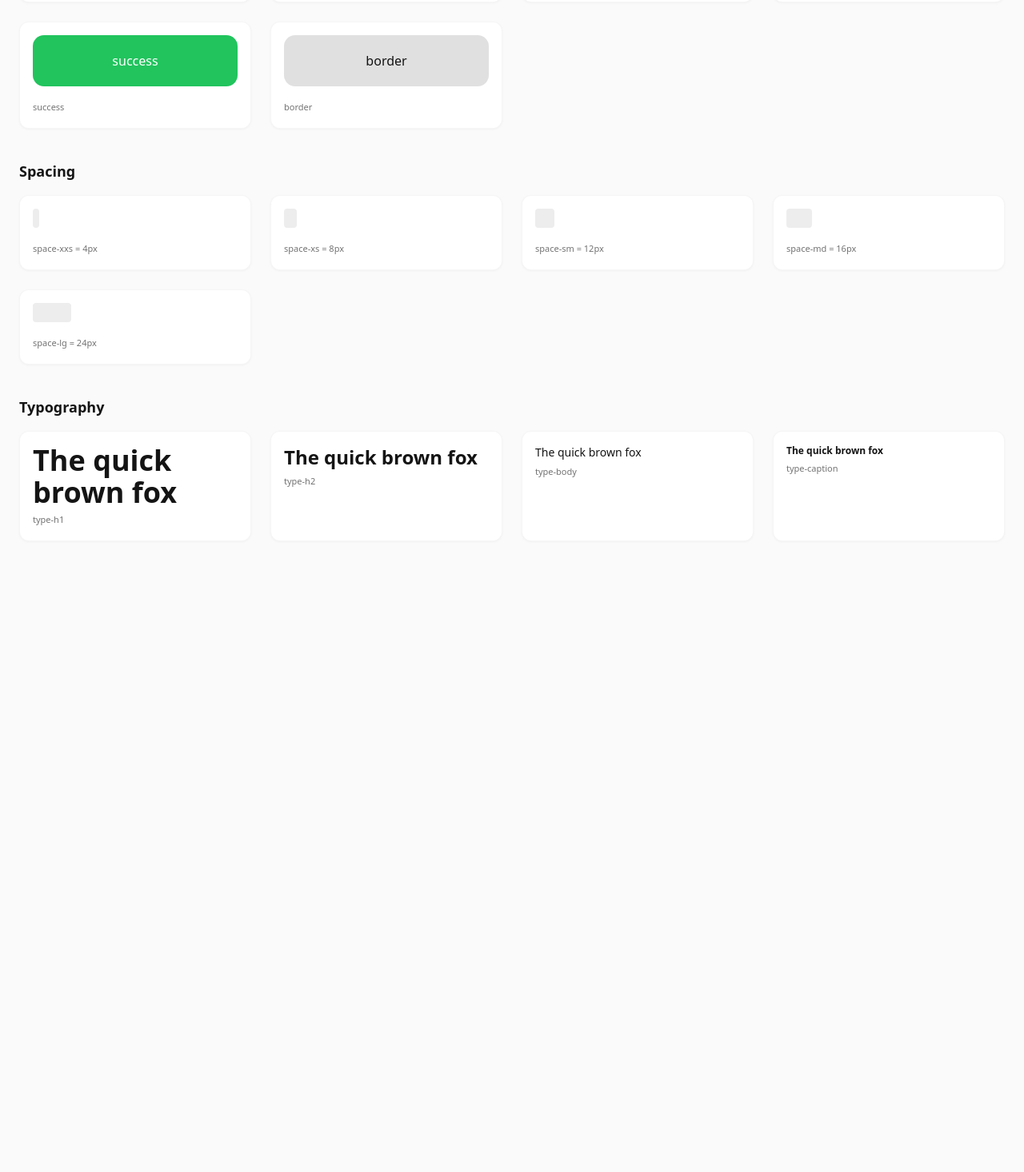
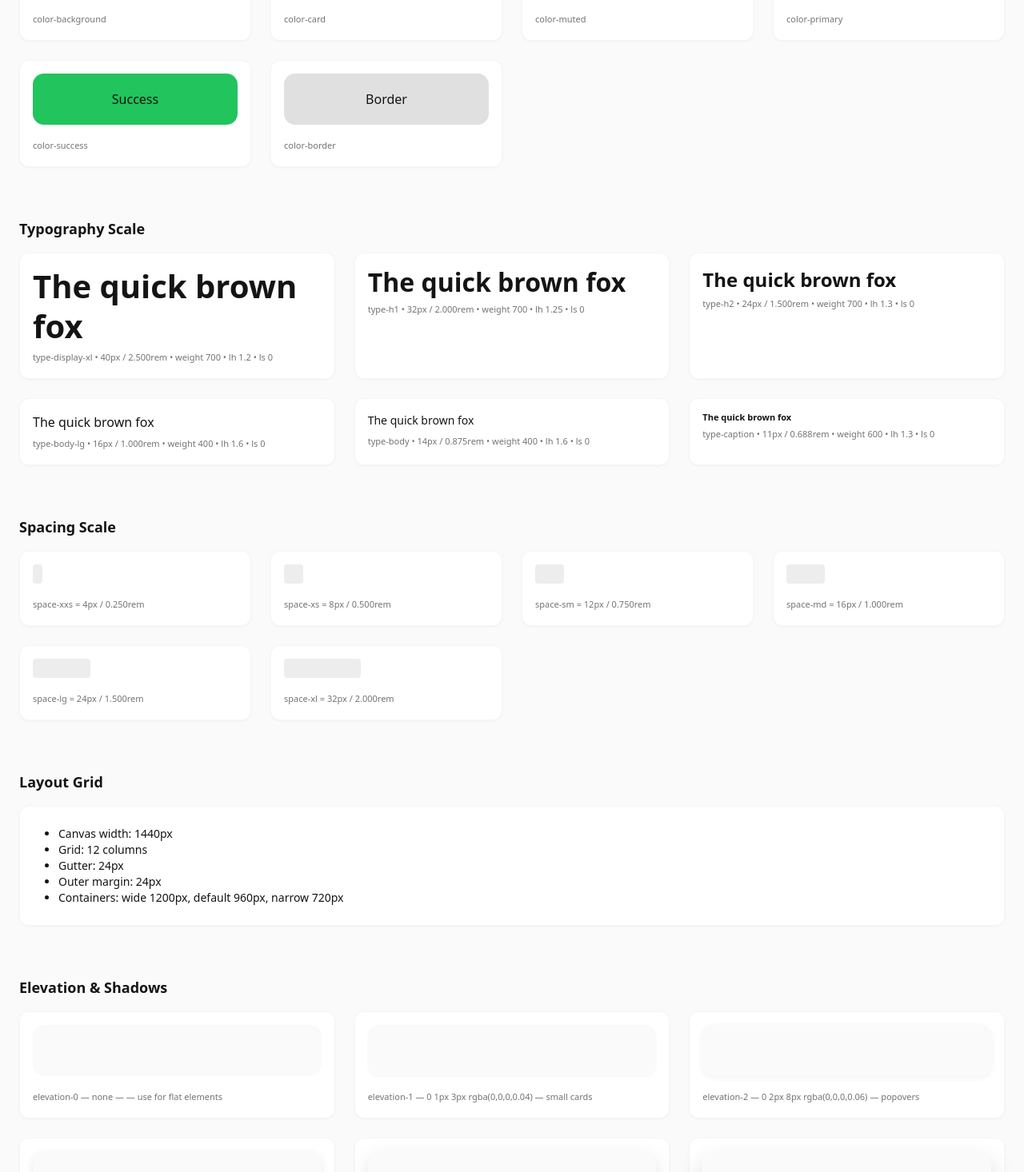
Before and after one commit to Orion-Blue/brutal-indian-palette, a React (Vite) app: page /design-system/tokens in a window 1280 px wide. Shown: the part 284-1750 px from the top of the page at 80% size. Before the commit the page ends 993 px from the top, so only its background shows below. Built offline with nearby package versions, Linux system fonts and the light colour scheme; the HTML template or start-up script is replaced by a standard one.

Commit message:
Replace DesignTokens with expanded sections and manifest link
cgen-ae30aac598d04889a8f0ca648ecc55a8

```diff
--- a/src/pages/DesignTokens.tsx
+++ b/src/pages/DesignTokens.tsx
@@ -2,63 +2,102 @@ import React from 'react';
 import { Text } from '@/components/atoms/Text';
 
 const colorTokens = [
-  ['background','bg-background','text-foreground'],
-  ['card','bg-card','text-card-foreground'],
-  ['muted','bg-muted','text-foreground'],
-  ['primary','bg-primary','text-primary-foreground'],
-  ['success','bg-[hsl(var(--success))]','text-white'],
-  ['border','bg-[hsl(var(--border))]','text-foreground'],
+  { key: 'color-background', classBg: 'bg-background', sample: 'Background' },
+  { key: 'color-card', classBg: 'bg-card', sample: 'Card' },
+  { key: 'color-muted', classBg: 'bg-muted', sample: 'Muted' },
+  { key: 'color-primary', classBg: 'bg-primary', sample: 'Primary' },
+  { key: 'color-success', classBg: 'bg-[hsl(var(--success))]', sample: 'Success' },
+  { key: 'color-border', classBg: 'bg-[hsl(var(--border))]', sample: 'Border' },
 ];
 
 const spacing = [
-  ['space-xxs',4],['space-xs',8],['space-sm',12],['space-md',16],['space-lg',24]
+  ['space-xxs',4],['space-xs',8],['space-sm',12],['space-md',16],['space-lg',24],['space-xl',32]
 ];
 
-const typeTokens = [
-  ['type-h1','text-4xl font-bold'],
-  ['type-h2','text-2xl font-bold'],
-  ['type-body','text-sm'],
-  ['type-caption','text-xs font-semibold'],
+const typeScale = [
+  { key: 'type-display-xl', style: 'text-[40px] leading-tight font-bold', px: 40, weight: 700, lh: 1.2, ls: 0 },
+  { key: 'type-h1', style: 'text-[32px] leading-tight font-bold', px: 32, weight: 700, lh: 1.25, ls: 0 },
+  { key: 'type-h2', style: 'text-2xl leading-snug font-bold', px: 24, weight: 700, lh: 1.3, ls: 0 },
+  { key: 'type-body-lg', style: 'text-base leading-relaxed', px: 16, weight: 400, lh: 1.6, ls: 0 },
+  { key: 'type-body', style: 'text-sm leading-relaxed', px: 14, weight: 400, lh: 1.6, ls: 0 },
+  { key: 'type-caption', style: 'text-[11px] leading-tight font-semibold', px: 11, weight: 600, lh: 1.3, ls: 0 },
+];
+
+const elevations = [
+  ['elevation-0','none','— use for flat elements'],
+  ['elevation-1','0 1px 3px rgba(0,0,0,0.04)','small cards'],
+  ['elevation-2','0 2px 8px rgba(0,0,0,0.06)','popovers'],
+  ['elevation-3','0 4px 12px rgba(0,0,0,0.08)','cards'],
+  ['elevation-4','0 8px 24px rgba(0,0,0,0.10)','drawers'],
+  ['elevation-5','0 16px 32px rgba(0,0,0,0.16)','modals'],
 ];
 
 export default function DesignTokens(){
   return (
-    <div className="mx-auto max-w-[1440px] px-6 py-8 space-y-10">
+    <div className="mx-auto max-w-[1440px] px-6 py-8 space-y-16">
       <header>
         <h1 className="type-h1">Design Tokens</h1>
+        <a className="underline text-sm font-semibold" href="/design-tokens.manifest.json" download>Download design-tokens.manifest.json</a>
       </header>
 
-      <section>
+      <section id="colors">
         <Text variant="h3" weight="bold" className="block mb-4">Colors</Text>
         <div className="grid grid-cols-12 gap-6">
-          {colorTokens.map(([name,bg,txt]) => (
-            <div key={name as string} className="col-span-12 sm:col-span-6 lg:col-span-3 bg-card border border-border/30 rounded-xl p-4 shadow-sm">
-              <div className={`h-16 rounded-md ${bg as string} ${txt as string} flex items-center justify-center mb-3`}>{name as string}</div>
-              <Text variant="caption" className="text-muted-foreground">{name as string}</Text>
+          {colorTokens.map(({key,classBg,sample}) => (
+            <div key={key} className="col-span-12 sm:col-span-6 lg:col-span-3 bg-card border border-border/30 rounded-xl p-4 shadow-sm">
+              <div className={`h-16 rounded-md ${classBg} text-foreground flex items-center justify-center mb-3`}>{sample}</div>
+              <Text variant="caption" className="text-muted-foreground">{key}</Text>
             </div>
           ))}
         </div>
       </section>
 
-      <section>
-        <Text variant="h3" weight="bold" className="block mb-4">Spacing</Text>
+      <section id="typography">
+        <Text variant="h3" weight="bold" className="block mb-4">Typography Scale</Text>
         <div className="grid grid-cols-12 gap-6">
-          {spacing.map(([name,val]) => (
-            <div key={name as string} className="col-span-12 sm:col-span-6 lg:col-span-3 bg-card border border-border/30 rounded-xl p-4 shadow-sm">
-              <div className="h-6 bg-muted rounded mb-3" style={{ width: `${val as number * 2}px` }} />
-              <Text variant="caption" className="text-muted-foreground">{name as string} = {val as number}px</Text>
+          {typeScale.map(t => (
+            <div key={t.key} className="col-span-12 sm:col-span-6 lg:col-span-4 bg-card border border-border/30 rounded-xl p-4 shadow-sm">
+              <div className={t.style}>The quick brown fox</div>
+              <Text variant="caption" className="text-muted-foreground">
+                {t.key} • {t.px}px / {(t.px/16).toFixed(3)}rem • weight {t.weight} • lh {t.lh} • ls {t.ls}
+              </Text>
             </div>
           ))}
         </div>
       </section>
 
-      <section>
-        <Text variant="h3" weight="bold" className="block mb-4">Typography</Text>
+      <section id="spacing">
+        <Text variant="h3" weight="bold" className="block mb-4">Spacing Scale</Text>
         <div className="grid grid-cols-12 gap-6">
-          {typeTokens.map(([name,cls]) => (
+          {spacing.map(([name,val]) => (
             <div key={name as string} className="col-span-12 sm:col-span-6 lg:col-span-3 bg-card border border-border/30 rounded-xl p-4 shadow-sm">
-              <div className={cls as string}>The quick brown fox</div>
-              <Text variant="caption" className="text-muted-foreground">{name as string}</Text>
+              <div className="h-6 bg-muted rounded mb-3" style={{ width: `${(val as number) * 3}px` }} />
+              <Text variant="caption" className="text-muted-foreground">{name as string} = {val as number}px / {((val as number)/16).toFixed(3)}rem</Text>
+            </div>
+          ))}
+        </div>
+      </section>
+
+      <section id="layout">
+        <Text variant="h3" weight="bold" className="block mb-4">Layout Grid</Text>
+        <div className="bg-card border border-border/30 rounded-xl p-6 shadow-sm">
+          <ul className="list-disc pl-6 text-sm">
+            <li>Canvas width: 1440px</li>
+            <li>Grid: 12 columns</li>
+            <li>Gutter: 24px</li>
+            <li>Outer margin: 24px</li>
+            <li>Containers: wide 1200px, default 960px, narrow 720px</li>
+          </ul>
+        </div>
+      </section>
+
+      <section id="elevation">
+        <Text variant="h3" weight="bold" className="block mb-4">Elevation & Shadows</Text>
+        <div className="grid grid-cols-12 gap-6">
+          {elevations.map(([name,css,use]) => (
+            <div key={name as string} className="col-span-12 sm:col-span-6 lg:col-span-4 bg-card border border-border/30 rounded-xl p-4 shadow-sm">
+              <div className="h-16 rounded-md bg-background mb-3" style={{ boxShadow: css as string }} />
+              <Text variant="caption" className="text-muted-foreground">{name as string} — {css as string} — {use as string}</Text>
             </div>
           ))}
         </div>
```
